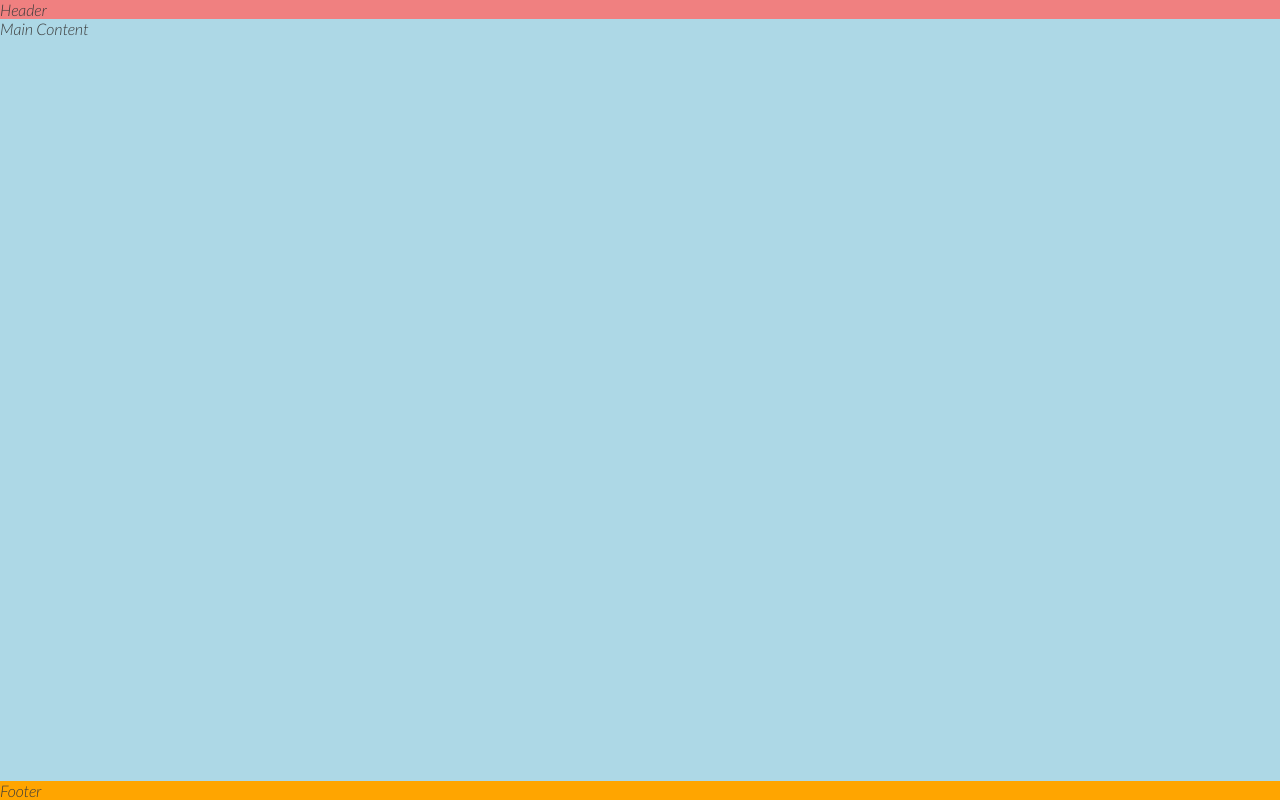
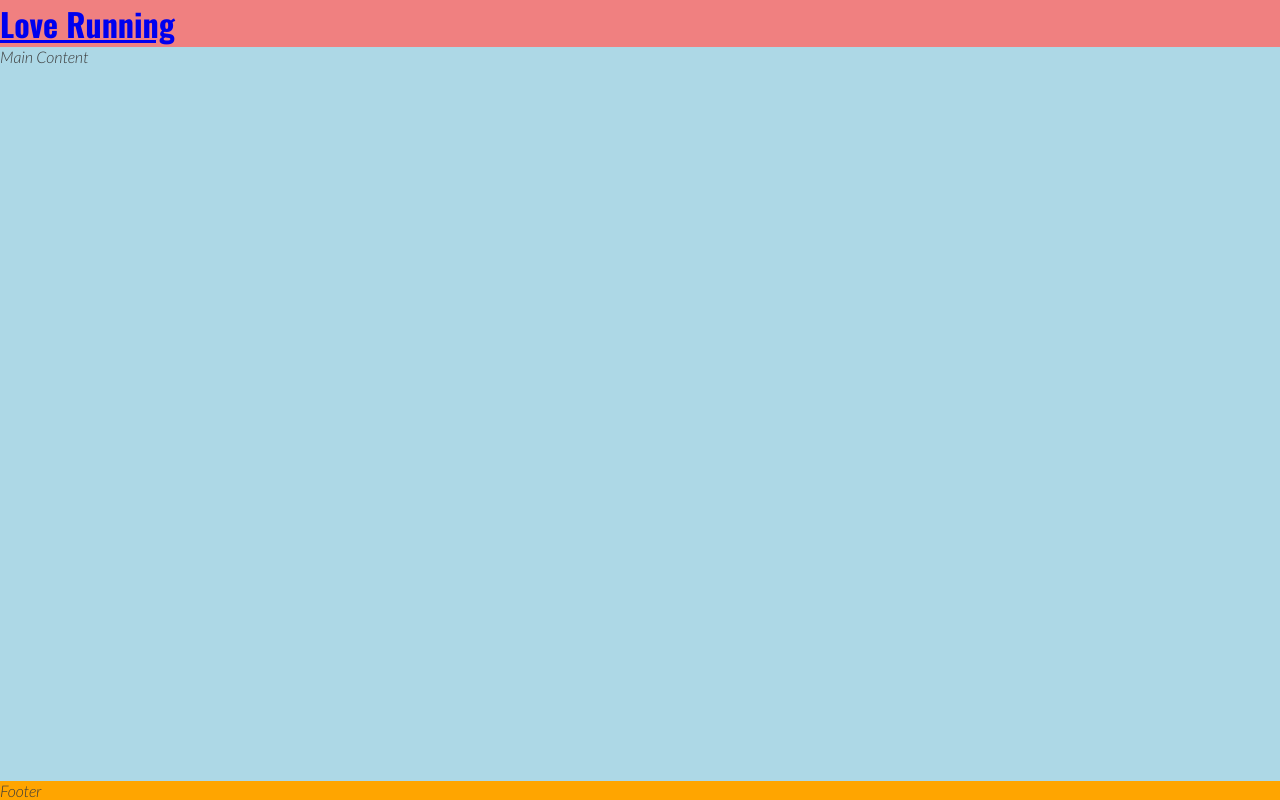
Before and after one commit to DominqueFre/loverunning, a plain HTML site: page index.html in a window 1280 px wide. Drawn offline with nearby package versions, Linux system fonts and the light colour scheme.

Commit message:
Add logo to header plus font

```diff
--- a/assets/css/style.css
+++ b/assets/css/style.css
@@ -22,6 +22,9 @@ body {
 header {
     background-color: lightcoral;
 }
+h1 {
+    font-family: Oswald, sans-serif;
+}
 /* Main Content */
 main {
     background-color: lightblue;
--- a/index.html
+++ b/index.html
@@ -17,13 +17,19 @@
     <link rel="icon" type="image/png" sizes="32x32" href="assets/favicon/favicon-32x32.png">
     <link rel="icon" type="image/png" sizes="16x16" href="assets/favicon/favicon-16x16.png">
     <link rel="stylesheet" href="assets/css/style.css">
+    <!--Fonts-->
 
 
 </head>
 
 <body>
     <!--Header-->
-    <header>Header</header>
+    <header>
+        <a href="index.html">
+            <h1 id="logo">Love Running</h1>
+        </a>
+
+    </header>
 
     <!--Main Content-->
     <main>Main Content</main>
```
